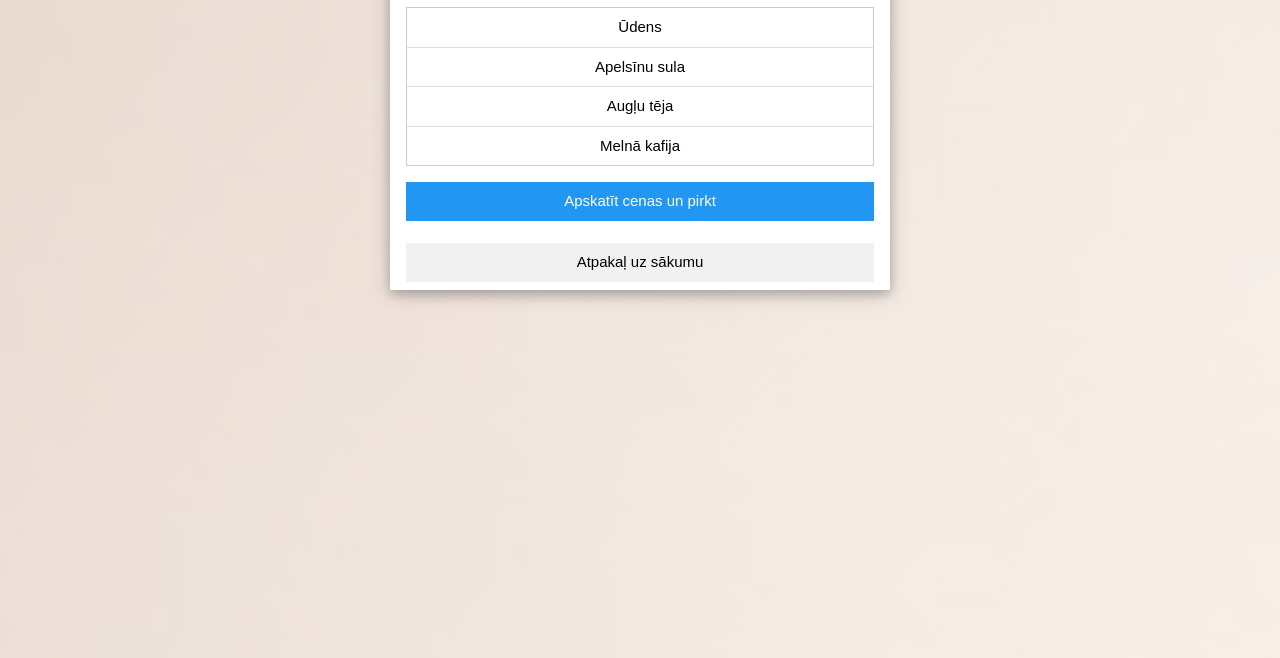
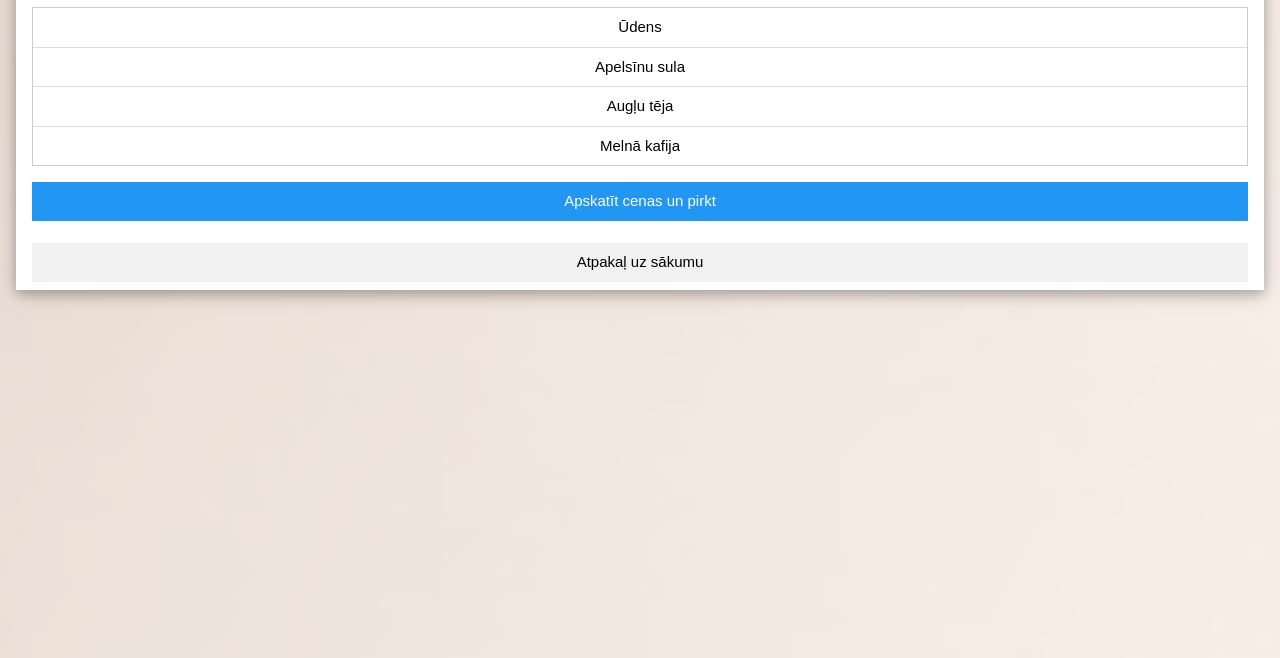
Before and after one commit to RaiensJo/Raiens-Mansportfolio, a website: page dzerdaudz.html in a window 1280 px wide. Shown: the part 142-800 px from the top of the page. Drawn offline with nearby package versions, Linux system fonts and the light colour scheme.

Commit message:
Update dzerdaudz.html

```diff
--- a/dzerdaudz.html
+++ b/dzerdaudz.html
@@ -7,7 +7,7 @@
     <title>Dzērieni</title>
 </head>
 <body class="w3-container w3-padding-64 w3-center">
-    <div class="w3-card-4 w3-white w3-padding" style="max-width:500px; margin:auto;">
+    <div class="w3-card-4 w3-white w3-padding" style="max-width:500; margin:auto;">
         <h2>Izvēlies savu dzērienu:</h2>
         <ul class="w3-ul w3-border w3-margin-bottom">
             <li>Ūdens</li>
```
